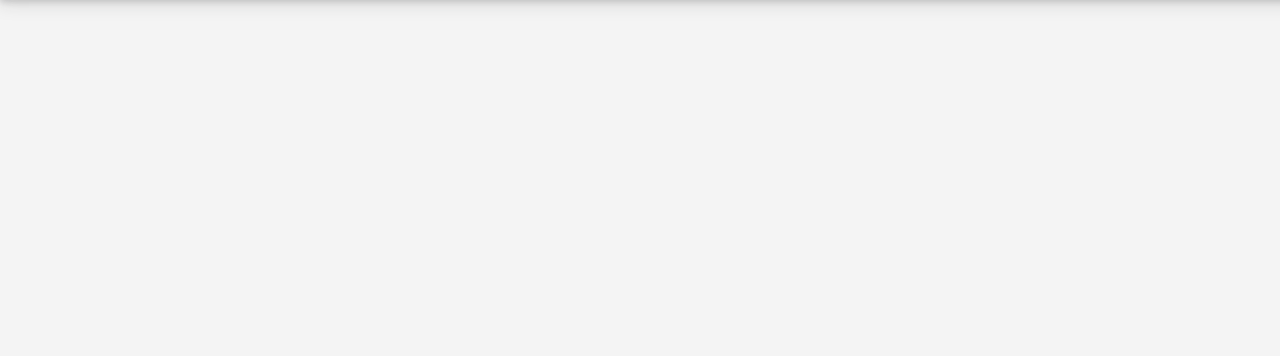
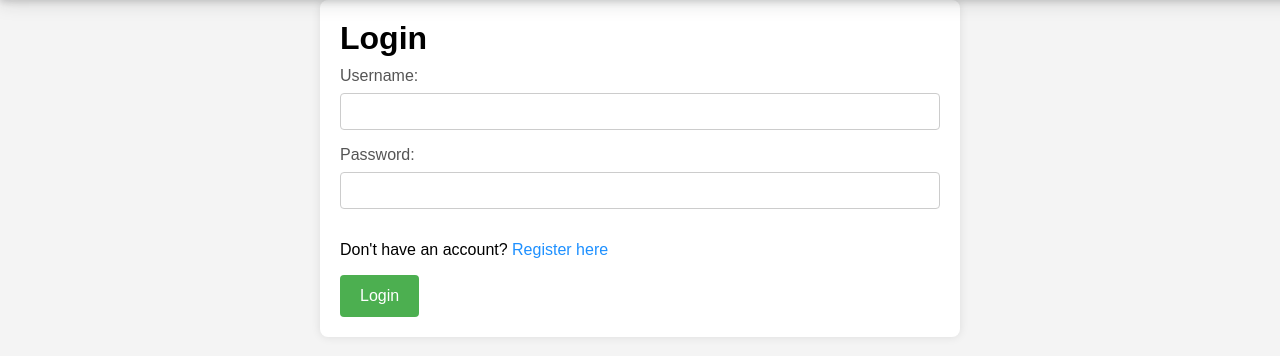
Before and after one commit to huajie-zhong/expense-tracker, a Flask app: page /login/ in a window 1280 px wide. Shown: the part 95-451 px from the top of the page. Run offline with Flask 3, Linux system fonts and the light colour scheme.

Commit message:
added login page

```diff
--- a/front-end/templates/login.html
+++ b/front-end/templates/login.html
@@ -14,5 +14,51 @@
 </script>
 <body>
     <div id="header-container"></div>
+    <div class="login-container">
+
+        <form id="loginForm">
+            <h1 style="margin-bottom: 10px;">Login</h1>
+            <label for="username">Username:</label>
+            <input type="text" id="username" name="username" required>
+
+            <label for="password">Password:</label>
+            <input type="password" id="password" name="password" required>
+            <p class="switch-form" id="showRegister">Don't have an account? <span id="registerButton" style="color: dodgerblue;">Register here</span></p>
+            <button type="submit">Login</button>
+        </form>
+
+
+
+        <!-- Registration form initially hidden -->
+        <form id="registerForm" style="display: none;">
+            <h1 style="margin-bottom: 10px;">Register</h1>
+            <label for="newUsername">New Username:</label>
+            <input type="text" id="newUsername" name="newUsername" required>
+
+            <label for="newPassword">New Password:</label>
+            <input type="password" id="newPassword" name="newPassword" required>
+            <p class="switch-form" id="showLogin" style="display: none;">Already have an account? <span id="loginButton" style="color: dodgerblue;">Login here</span></p>
+            <button type="submit">Register</button>
+        </form>
+
+
+    </div>
+
+    <script>
+        // JavaScript to toggle between login and registration forms
+        document.getElementById('registerButton').addEventListener('click', function() {
+            document.getElementById('loginForm').style.display = 'none';
+            document.getElementById('registerForm').style.display = 'block';
+            document.getElementById('showLogin').style.display = 'block';
+            document.getElementById('showRegister').style.display = 'none';
+        });
+
+        document.getElementById('loginButton').addEventListener('click', function() {
+            document.getElementById('loginForm').style.display = 'block';
+            document.getElementById('registerForm').style.display = 'none';
+            document.getElementById('showLogin').style.display = 'none';
+            document.getElementById('showRegister').style.display = 'block';
+        });
+    </script>
 </body>
 </html>
```
